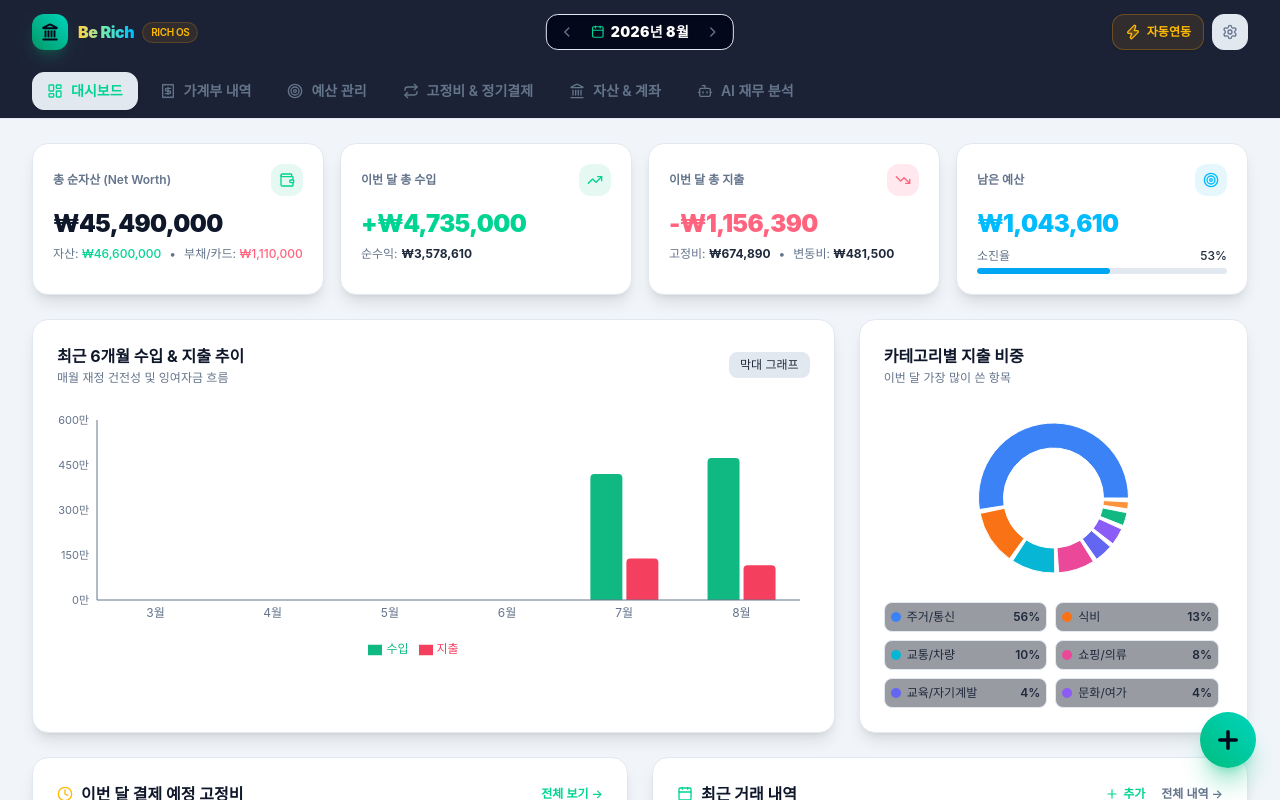
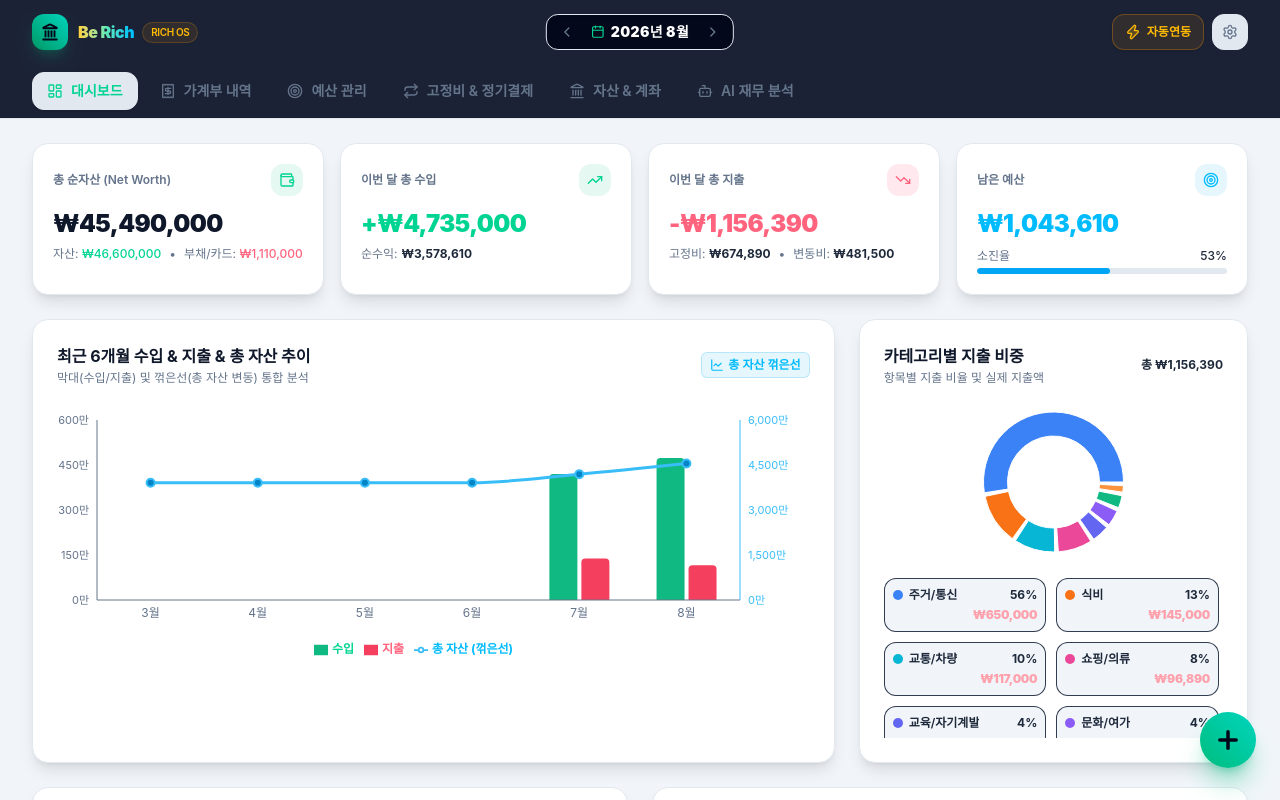
Before and after one commit to whale-jun/wanna-be-rich, a React (Vite) app: page / in a window 1280 px wide. Shown: the top 800 px of the page. Built offline with nearby package versions, Linux system fonts and the light colour scheme; a web font is replaced by a local one.

Commit message:
feat: add net worth line chart, category expense amounts, fixed-expense excluded budget, and single-line transaction summary

```diff
--- a/src/App.tsx
+++ b/src/App.tsx
@@ -183,6 +183,7 @@ export function App() {
             currentMonth={currentMonth}
             budgets={budgets}
             transactions={transactions}
+            recurringItems={recurringItems}
             onSaveBudget={setBudgetForMonth}
           />
         )}
--- a/src/components/BudgetView.tsx
+++ b/src/components/BudgetView.tsx
@@ -1,19 +1,20 @@
 import React, { useState } from "react";
-import type { MonthlyBudget, Transaction } from "../types/financial";
+import type { MonthlyBudget, Transaction, RecurringItem } from "../types/financial";
 import { EXPENSE_CATEGORIES, getCategoryColor } from "../utils/categories";
 import { formatKRW } from "../utils/calculators";
 import {
   Target,
   Sliders,
-  Calendar,
   Zap,
-  Save
+  Save,
+  Repeat
 } from "lucide-react";
 
 interface BudgetViewProps {
   currentMonth: string; // YYYY-MM
   budgets: Record<string, MonthlyBudget>;
   transactions: Transaction[];
+  recurringItems?: RecurringItem[];
   onSaveBudget: (month: string, totalBudget: number, categoryBudgets: Record<string, number>) => void;
 }
 
@@ -21,6 +22,7 @@ export const BudgetView: React.FC<BudgetViewProps> = ({
   currentMonth,
   budgets,
   transactions,
+  recurringItems = [],
   onSaveBudget,
 }) => {
   const [year, month] = currentMonth.split("-").map(Number);
@@ -40,15 +42,26 @@ export const BudgetView: React.FC<BudgetViewProps> = ({
     return res;
   });
 
+  // 1. 이번 달 실제 지출 합계 및 카테고리별 지출
   const categorySpentMap: Record<string, number> = {};
   let totalSpent = 0;
+  let fixedSpentAlready = 0; // 이미 지출 내역에 등록된 고정비
+
   transactions
     .filter((tx) => tx.date.startsWith(currentMonth) && tx.type === "expense")
     .forEach((tx) => {
       categorySpentMap[tx.category] = (categorySpentMap[tx.category] || 0) + tx.amount;
       totalSpent += tx.amount;
+      if (tx.isFixed) {
+        fixedSpentAlready += tx.amount;
+      }
     });
 
+  // 2. 이번 달 활성 고정비 총액
+  const activeRecurringExpenses = recurringItems.filter(r => r.isActive && r.type === "expense");
+  const totalMonthlyFixedBudget = activeRecurringExpenses.reduce((sum, r) => sum + r.amount, 0);
+
+  // 날짜 계산
   const today = new Date();
   const daysInMonth = new Date(year, month, 0).getDate();
   const currentDay = (today.getFullYear() === year && today.getMonth() + 1 === month)
@@ -56,9 +69,18 @@ export const BudgetView: React.FC<BudgetViewProps> = ({
     : 1;
   const remainingDays = Math.max(1, daysInMonth - currentDay + 1);
 
+  // 3. 고정비를 제외한 실질 잔여 예산 산출 로직
   const totalBudgetAmount = currentBudget.totalBudget || 0;
-  const remainingTotalBudget = Math.max(0, totalBudgetAmount - totalSpent);
-  const dailyRecommendedExpense = Math.floor(remainingTotalBudget / remainingDays);
+
+  // 고정비를 제외하고 이번 달 앞으로 쓸 수 있는 실질 순수 잔여 예산
+  const remainingBudgetExcludingFixed = Math.max(
+    0,
+    totalBudgetAmount - totalSpent - (totalSpent >= totalMonthlyFixedBudget ? 0 : Math.max(0, totalMonthlyFixedBudget - fixedSpentAlready))
+  );
+
+  // 하루 권장 지출액 (고정비 제외한 순수 잔여 예산 기준)
+  const dailyRecommendedExpense = Math.floor(remainingBudgetExcludingFixed / remainingDays);
+
   const totalSpendPercent = totalBudgetAmount > 0
     ? Math.round((totalSpent / totalBudgetAmount) * 100)
     : 0;
@@ -97,7 +119,7 @@ export const BudgetView: React.FC<BudgetViewProps> = ({
             <span>{month}월 예산 목표 관리</span>
           </h2>
           <p className="text-xs text-slate-400 mt-1">
-            월별 지출 한도를 설정하고 카테고리별 예산 소진 상황을 실시간으로 추적하세요.
+            월 고정비를 제외한 실질 가용 잔여 예산과 하루 권장 지출액을 산출합니다.
           </p>
         </div>
 
@@ -138,7 +160,7 @@ export const BudgetView: React.FC<BudgetViewProps> = ({
 
           <div>
             <label className="block text-xs font-semibold text-slate-400 mb-1.5">
-              이번 달 총 지출 목표 예산
+              이번 달 총 지출 목표 예산 (고정비 포함 전체 한도)
             </label>
             <div className="relative max-w-sm">
               <input
@@ -152,6 +174,12 @@ export const BudgetView: React.FC<BudgetViewProps> = ({
                 원
               </span>
             </div>
+            {totalMonthlyFixedBudget > 0 && (
+              <p className="text-xs text-amber-400/90 mt-2 flex items-center gap-1">
+                <Repeat className="w-3.5 h-3.5" />
+                <span>등록된 월 고정비({formatKRW(totalMonthlyFixedBudget)})를 제외한 실질 생활비는 <strong>{formatKRW(Math.max(0, (parseInt(editTotalBudget) || 0) - totalMonthlyFixedBudget))}</strong> 입니다.</span>
+              </p>
+            )}
           </div>
 
           <div>
@@ -197,7 +225,9 @@ export const BudgetView: React.FC<BudgetViewProps> = ({
         </form>
       ) : (
         <>
+          {/* Top 3 Summary Cards (고정비 제외 실질 잔여 예산 반영) */}
           <div className="grid grid-cols-1 sm:grid-cols-3 gap-4">
+            {/* 1. 총 예산 대비 지출 현황 */}
             <div className="bg-slate-900/80 border border-slate-800 rounded-2xl p-5 shadow-lg">
               <span className="text-xs font-semibold text-slate-400">총 예산 대비 지출</span>
               <div className="text-2xl font-black text-white mt-1">
@@ -221,47 +251,62 @@ export const BudgetView: React.FC<BudgetViewProps> = ({
               </div>
             </div>
 
-            <div className="bg-slate-900/80 border border-slate-800 rounded-2xl p-5 shadow-lg">
-              <span className="text-xs font-semibold text-slate-400">남은 잔여 예산</span>
+            {/* 2. 남은 잔여 예산 (고정비 제외 산출) */}
+            <div className="bg-slate-900/80 border border-slate-800 rounded-2xl p-5 shadow-lg relative overflow-hidden">
+              <div className="flex items-center justify-between">
+                <span className="text-xs font-semibold text-slate-400">남은 잔여 예산 (고정비 제외)</span>
+                <span className="text-[10px] font-bold px-2 py-0.5 rounded-full bg-sky-500/10 text-sky-400 border border-sky-500/20">
+                  실질 가용액
+                </span>
+              </div>
+
               <div className={`text-2xl font-black mt-1 ${
-                totalSpent > totalBudgetAmount && totalBudgetAmount > 0 ? "text-rose-400" : "text-sky-400"
+                remainingBudgetExcludingFixed <= 0 && totalBudgetAmount > 0 ? "text-rose-400" : "text-sky-400"
               }`}>
                 {totalBudgetAmount > 0 ? (
-                  totalSpent > totalBudgetAmount
-                    ? `-${formatKRW(totalSpent - totalBudgetAmount)} 초과`
-                    : formatKRW(remainingTotalBudget)
+                  remainingBudgetExcludingFixed <= 0
+                    ? `0원 (한도 소진)`
+                    : formatKRW(remainingBudgetExcludingFixed)
                 ) : (
                   "예산 미설정"
                 )}
               </div>
-              <div className="text-xs text-slate-400 mt-3 flex items-center gap-1.5">
-                <Calendar className="w-3.5 h-3.5 text-slate-500" />
-                <span>이번 달 {remainingDays}일 남음 ({currentDay}/{daysInMonth}일)</span>
+
+              <div className="text-xs text-slate-400 mt-2.5 flex items-center justify-between border-t border-slate-800/80 pt-2">
+                <span className="flex items-center gap-1">
+                  <Repeat className="w-3 h-3 text-amber-400" />
+                  <span>월 고정비: <strong className="text-slate-300">{formatKRW(totalMonthlyFixedBudget)}</strong></span>
+                </span>
+                <span className="text-[11px] text-slate-400">
+                  {remainingDays}일 남음
+                </span>
               </div>
             </div>
 
+            {/* 3. 오늘 하루 권장 지출액 (고정비 제외 실질 잔여 기준) */}
             <div className="bg-slate-900/80 border border-slate-800 rounded-2xl p-5 shadow-lg">
               <div className="flex items-center justify-between">
-                <span className="text-xs font-semibold text-slate-400">오늘 하루 권장 지출액</span>
+                <span className="text-xs font-semibold text-slate-400">하루 권장 생활비 (고정비 제외)</span>
                 <Zap className="w-4 h-4 text-amber-400" />
               </div>
               <div className="text-2xl font-black text-amber-400 mt-1">
                 {totalBudgetAmount > 0 ? formatKRW(dailyRecommendedExpense) : "0원"}
               </div>
-              <div className="text-xs text-slate-400 mt-3">
+              <div className="text-xs text-slate-400 mt-2.5 border-t border-slate-800/80 pt-2">
                 {totalBudgetAmount > 0 ? (
-                  totalSpent > totalBudgetAmount ? (
-                    <span className="text-rose-400 font-semibold">⚠️ 예산 초과 상태입니다.</span>
+                  remainingBudgetExcludingFixed <= 0 ? (
+                    <span className="text-rose-400 font-semibold">⚠️ 예산 초과 상태입니다. 지출을 점검하세요.</span>
                   ) : (
-                    <span>하루 이 금액 내로 지출하면 예산 준수 가능!</span>
+                    <span>하루 <strong>{formatKRW(dailyRecommendedExpense)}</strong> 내로 지출 시 목표 달성!</span>
                   )
                 ) : (
-                  <span>예산을 설정하면 권장액이 계산됩니다.</span>
+                  <span>예산을 설정하면 권장액이 자동 산출됩니다.</span>
                 )}
               </div>
             </div>
           </div>
 
+          {/* 카테고리별 예산 소진 현황 */}
           <div className="bg-slate-900/80 border border-slate-800 rounded-2xl p-6 shadow-lg space-y-4">
             <div className="flex items-center justify-between pb-3 border-b border-slate-800">
               <div>
--- a/src/components/Dashboard.tsx
+++ b/src/components/Dashboard.tsx
@@ -9,8 +9,9 @@ import { formatKRW, calculateMonthlySummary } from "../utils/calculators";
 import { getCategoryColor } from "../utils/categories";
 import {
   ResponsiveContainer,
-  BarChart,
+  ComposedChart,
   Bar,
+  Line,
   XAxis,
   YAxis,
   Tooltip,
@@ -28,7 +29,8 @@ import {
   CheckCircle2,
   Calendar,
   Clock,
-  Plus
+  Plus,
+  LineChart as LineChartIcon
 } from "lucide-react";
 
 interface DashboardProps {
@@ -71,20 +73,41 @@ export const Dashboard: React.FC<DashboardProps> = ({
     : 0;
   const remainingBudget = Math.max(0, currentBudget - summary.totalExpense);
 
-  // 4. 최근 6개월 수입 vs 지출 추이 데이터
+  // 4. 최근 6개월 수입 vs 지출 vs 총 자산 꺾은선 추이 데이터
   const [currY, currM] = currentMonth.split("-").map(Number);
-  const monthlyTrendData = [];
+  const monthList: { mStr: string; mLabel: string }[] = [];
   for (let i = 5; i >= 0; i--) {
     const d = new Date(currY, currM - 1 - i, 1);
     const mStr = `${d.getFullYear()}-${String(d.getMonth() + 1).padStart(2, "0")}`;
     const mLabel = `${d.getMonth() + 1}월`;
-    const mSummary = calculateMonthlySummary(transactions, mStr);
-    monthlyTrendData.push({
-      month: mLabel,
-      수입: mSummary.totalIncome,
-      지출: mSummary.totalExpense,
-    });
+    monthList.push({ mStr, mLabel });
   }
+
+  // 과거 월별 순이익 흐름으로 각 월말 총자산 역산
+  // 현재 netWorth 기준으로 이후 변동을 제외하고 각 시점의 총자산 추정
+  let runningAsset = netWorth;
+  const monthlyBalances = monthList.map(({ mStr }) => {
+    const s = calculateMonthlySummary(transactions, mStr);
+    return { mStr, income: s.totalIncome, expense: s.totalExpense, net: s.totalIncome - s.totalExpense };
+  });
+
+  // 현재월 이후의 총자산에서 거꾸로 역산
+  const assetHistoryMap: Record<string, number> = {};
+  for (let i = monthlyBalances.length - 1; i >= 0; i--) {
+    assetHistoryMap[monthlyBalances[i].mStr] = runningAsset;
+    // 이전 달의 자산 = 현재달 자산 - 이번달 순수익
+    runningAsset = runningAsset - monthlyBalances[i].net;
+  }
+
+  const monthlyTrendData = monthlyBalances.map(({ mStr, income, expense }) => {
+    const d = new Date(mStr + "-01");
+    return {
+      month: `${d.getMonth() + 1}월`,
+      수입: income,
+      지출: expense,
+      총자산: Math.max(0, assetHistoryMap[mStr] || 0),
+    };
+  });
 
   // 5. 이번 달 카테고리별 지출 도넛 차트 데이터
   const categoryExpenseMap: Record<string, number> = {};
@@ -219,52 +242,91 @@ export const Dashboard: React.FC<DashboardProps> = ({
 
       {/* Main Charts Section */}
       <div className="grid grid-cols-1 lg:grid-cols-3 gap-6">
-        {/* 월별 수입 vs 지출 추이 */}
+        {/* 1. 최근 6개월 수입 & 지출 & 총 자산 꺾은선 추이 차트 */}
         <div className="lg:col-span-2 bg-slate-900/80 border border-slate-800 rounded-2xl p-6 shadow-lg">
-          <div className="flex items-center justify-between mb-4">
+          <div className="flex flex-col sm:flex-row sm:items-center justify-between gap-2 mb-4">
             <div>
-              <h3 className="text-base font-bold text-white">최근 6개월 수입 & 지출 추이</h3>
-              <p className="text-xs text-slate-400 mt-0.5">매월 재정 건전성 및 잉여자금 흐름</p>
+              <h3 className="text-base font-bold text-white flex items-center gap-2">
+                <span>최근 6개월 수입 & 지출 & 총 자산 추이</span>
+              </h3>
+              <p className="text-xs text-slate-400 mt-0.5">막대(수입/지출) 및 꺾은선(총 자산 변동) 통합 분석</p>
             </div>
-            <span className="text-xs px-2.5 py-1 rounded-lg bg-slate-800 text-slate-300 border border-slate-700">
-              막대 그래프
-            </span>
+            <div className="flex items-center gap-2 text-xs">
+              <span className="flex items-center gap-1 text-sky-400 font-semibold bg-sky-500/10 px-2 py-1 rounded-md border border-sky-500/20">
+                <LineChartIcon className="w-3.5 h-3.5" />
+                <span>총 자산 꺾은선</span>
+              </span>
+            </div>
           </div>
 
           <div className="h-64 w-full pt-2">
             <ResponsiveContainer width="100%" height="100%">
-              <BarChart data={monthlyTrendData} margin={{ top: 10, right: 10, left: -20, bottom: 0 }}>
+              <ComposedChart data={monthlyTrendData} margin={{ top: 10, right: 10, left: -20, bottom: 0 }}>
                 <XAxis dataKey="month" stroke="#64748b" fontSize={12} tickLine={false} />
+                {/* 좌측 Y축: 수입 / 지출 */}
                 <YAxis
+                  yAxisId="left"
                   stroke="#64748b"
+                  fontSize={11}
+                  tickLine={false}
+                  tickFormatter={(val) => `${(val / 10000).toLocaleString()}만`}
+                />
+                {/* 우측 Y축: 총 자산 */}
+                <YAxis
+                  yAxisId="right"
+                  orientation="right"
+                  stroke="#38bdf8"
                   fontSize={11}
                   tickLine={false}
                   tickFormatter={(val) => `${(val / 10000).toLocaleString()}만`}
                 />
                 <Tooltip
                   contentStyle={{ backgroundColor: "#0f172a", borderColor: "#334155", borderRadius: "12px", color: "#fff" }}
-                  formatter={(value: any) => [formatKRW(Number(value)), ""]}
+                  formatter={(value: any, name: any) => [
+                    formatKRW(Number(value)),
+                    name === "총자산" ? "📈 총 자산" : name === "수입" ? "🟢 수입" : "🔴 지출"
+                  ]}
                 />
-                <Legend wrapperStyle={{ fontSize: "12px", paddingTop: "10px" }} />
-                <Bar dataKey="수입" fill="#10b981" radius={[4, 4, 0, 0]} maxBarSize={32} />
-                <Bar dataKey="지출" fill="#f43f5e" radius={[4, 4, 0, 0]} maxBarSize={32} />
-              </BarChart>
+                <Legend
+                  wrapperStyle={{ fontSize: "12px", paddingTop: "10px" }}
+                  formatter={(value) => {
+                    if (value === "총자산") return <span className="text-sky-400 font-bold">총 자산 (꺾은선)</span>;
+                    if (value === "수입") return <span className="text-emerald-400 font-bold">수입</span>;
+                    if (value === "지출") return <span className="text-rose-400 font-bold">지출</span>;
+                    return value;
+                  }}
+                />
+                <Bar yAxisId="left" dataKey="수입" fill="#10b981" radius={[4, 4, 0, 0]} maxBarSize={28} />
+                <Bar yAxisId="left" dataKey="지출" fill="#f43f5e" radius={[4, 4, 0, 0]} maxBarSize={28} />
+                <Line
+                  yAxisId="right"
+                  type="monotone"
+                  dataKey="총자산"
+                  stroke="#38bdf8"
+                  strokeWidth={3}
+                  dot={{ fill: "#0284c7", stroke: "#38bdf8", strokeWidth: 2, r: 4 }}
+                  activeDot={{ r: 6, fill: "#38bdf8" }}
+                />
+              </ComposedChart>
             </ResponsiveContainer>
           </div>
         </div>
 
-        {/* 카테고리별 지출 도넛 차트 */}
+        {/* 2. 카테고리별 지출 비중 & 지출 비용 상세 카드 */}
         <div className="bg-slate-900/80 border border-slate-800 rounded-2xl p-6 shadow-lg flex flex-col">
-          <div className="flex items-center justify-between mb-4">
+          <div className="flex items-center justify-between mb-2">
             <div>
               <h3 className="text-base font-bold text-white">카테고리별 지출 비중</h3>
-              <p className="text-xs text-slate-400 mt-0.5">이번 달 가장 많이 쓴 항목</p>
+              <p className="text-xs text-slate-400 mt-0.5">항목별 지출 비율 및 실제 지출액</p>
             </div>
+            <span className="text-xs font-bold text-slate-300">
+              총 {formatKRW(summary.totalExpense)}
+            </span>
           </div>
 
           {categoryChartData.length > 0 ? (
             <div className="flex-1 flex flex-col items-center justify-center">
-              <div className="h-48 w-full relative">
+              <div className="h-44 w-full relative">
                 <ResponsiveContainer width="100%" height="100%">
                   <PieChart>
                     <Pie
@@ -273,8 +335,8 @@ export const Dashboard: React.FC<DashboardProps> = ({
                       nameKey="name"
                       cx="50%"
                       cy="50%"
-                      innerRadius={50}
-                      outerRadius={75}
+                      innerRadius={46}
+                      outerRadius={70}
                       paddingAngle={3}
                     >
                       {categoryChartData.map((entry) => (
@@ -283,24 +345,42 @@ export const Dashboard: React.FC<DashboardProps> = ({
                     </Pie>
                     <Tooltip
                       contentStyle={{ backgroundColor: "#0f172a", borderColor: "#334155", borderRadius: "12px", color: "#fff" }}
-                      formatter={(val: any) => [formatKRW(Number(val)), ""]}
+                      formatter={(val: any, name: any) => [
+                        `${formatKRW(Number(val))} (${Math.round((Number(val) / summary.totalExpense) * 100)}%)`,
+                        name
+                      ]}
                     />
                   </PieChart>
                 </ResponsiveContainer>
               </div>
 
-              <div className="w-full mt-2 grid grid-cols-2 gap-2 text-xs max-h-32 overflow-y-auto pr-1">
-                {categoryChartData.slice(0, 6).map((item) => (
-                  <div key={item.name} className="flex items-center justify-between bg-slate-950/40 p-1.5 rounded-lg border border-slate-800">
-                    <div className="flex items-center gap-1.5 truncate">
-                      <span className="w-2.5 h-2.5 rounded-full shrink-0" style={{ backgroundColor: getCategoryColor(item.name) }} />
-                      <span className="text-slate-300 truncate">{item.name}</span>
+              {/* 카테고리별 지출 비용 & 비중 (예: 주거/통신 56% \n 300,000 원) */}
+              <div className="w-full mt-2 grid grid-cols-2 gap-2.5 max-h-40 overflow-y-auto pr-1">
+                {categoryChartData.map((item) => {
+                  const percent = Math.round((item.value / summary.totalExpense) * 100);
+                  const color = getCategoryColor(item.name);
+                  return (
+                    <div
+                      key={item.name}
+                      className="bg-slate-950/60 p-2 rounded-xl border border-slate-800/90 flex flex-col justify-between hover:border-slate-700 transition"
+                    >
+                      {/* 1행: 카테고리명 & 비중 % */}
+                      <div className="flex items-center justify-between gap-1">
+                        <div className="flex items-center gap-1.5 truncate">
+                          <span className="w-2.5 h-2.5 rounded-full shrink-0" style={{ backgroundColor: color }} />
+                          <span className="text-xs font-semibold text-slate-300 truncate">{item.name}</span>
+                        </div>
+                        <span className="text-xs font-bold text-slate-100 shrink-0">
+                          {percent}%
+                        </span>
+                      </div>
+                      {/* 2행: 실제 지출 금액 (예: 300,000 원) */}
+                      <div className="mt-1 text-right text-xs font-black text-rose-300 tracking-tight">
+                        {formatKRW(item.value)}
+                      </div>
                     </div>
-                    <span className="font-semibold text-slate-200 shrink-0">
-                      {Math.round((item.value / summary.totalExpense) * 100)}%
-                    </span>
-                  </div>
-                ))}
+                  );
+                })}
               </div>
             </div>
           ) : (
--- a/vite.config.ts
+++ b/vite.config.ts
@@ -4,6 +4,6 @@ import tailwindcss from '@tailwindcss/vite'
 
 // https://vite.dev/config/
 export default defineConfig({
-  base: './',
+  base: '/wanna-be-rich/',
   plugins: [react(), tailwindcss()],
 })
```
Also changed, not shown: src/components/TransactionsView.tsx (+13 -11 lines).
